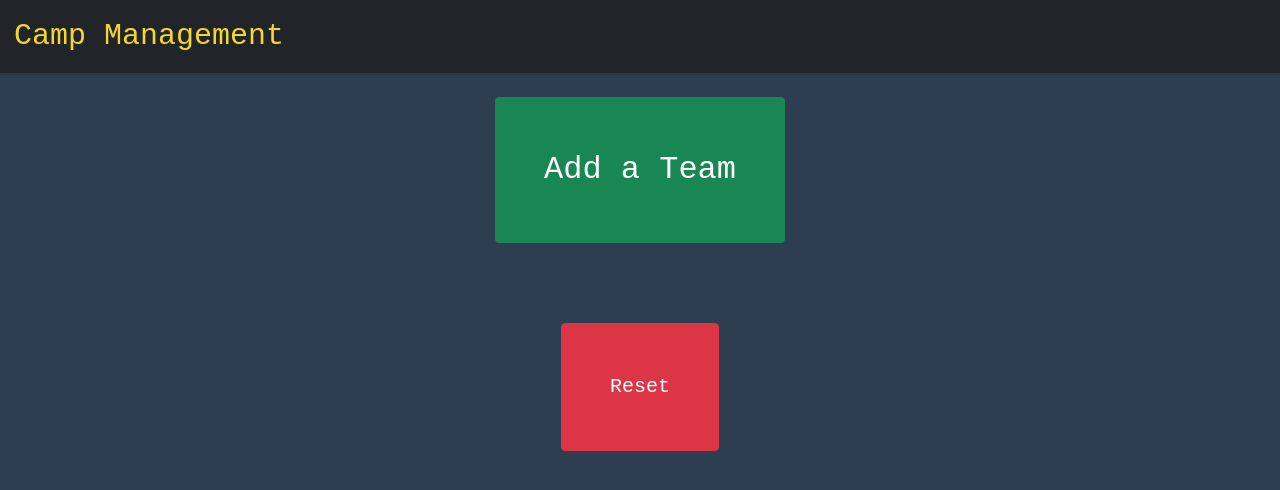
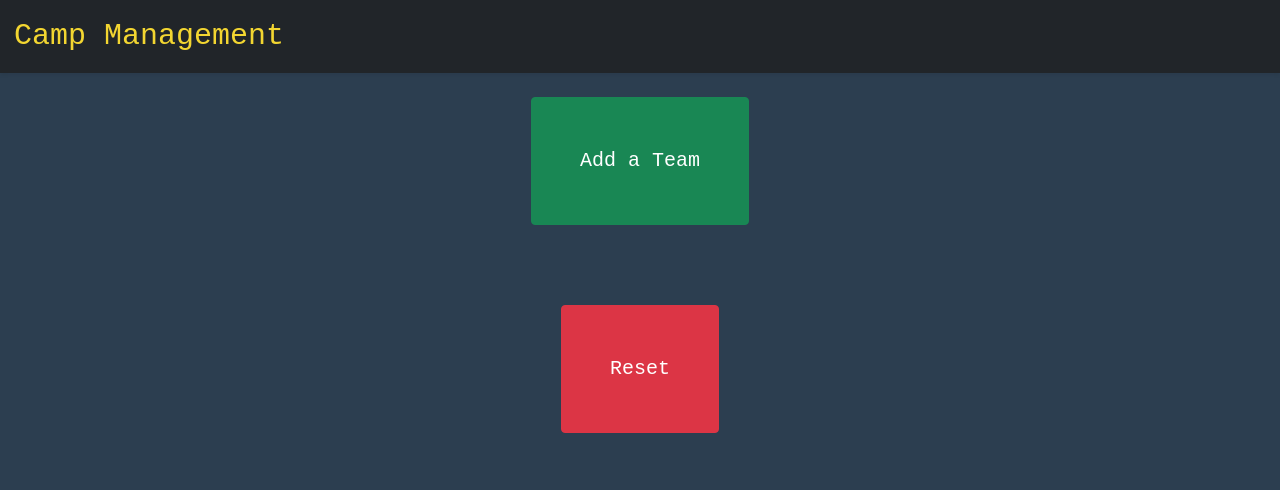
Before and after one commit to KazBrekker1/campo, a Vue app: page / in a window 1280 px wide. Shown: the top 490 px of the page. Built offline with nearby package versions, Linux system fonts and the light colour scheme.

Commit message:
- smaller text

```diff
--- a/src/App.vue
+++ b/src/App.vue
@@ -38,7 +38,7 @@
 			</div>
 		</div>
 		<div class="addNew">
-			<button class="btn btn-success p-5 fs-2" @click="addTeam">Add a Team</button>
+			<button class="btn btn-success p-5 fs-5" @click="addTeam">Add a Team</button>
 			<button class="btn btn-danger p-5 fs-5" @click="clearEverything">Reset</button>
 		</div>
 	</div>
```
